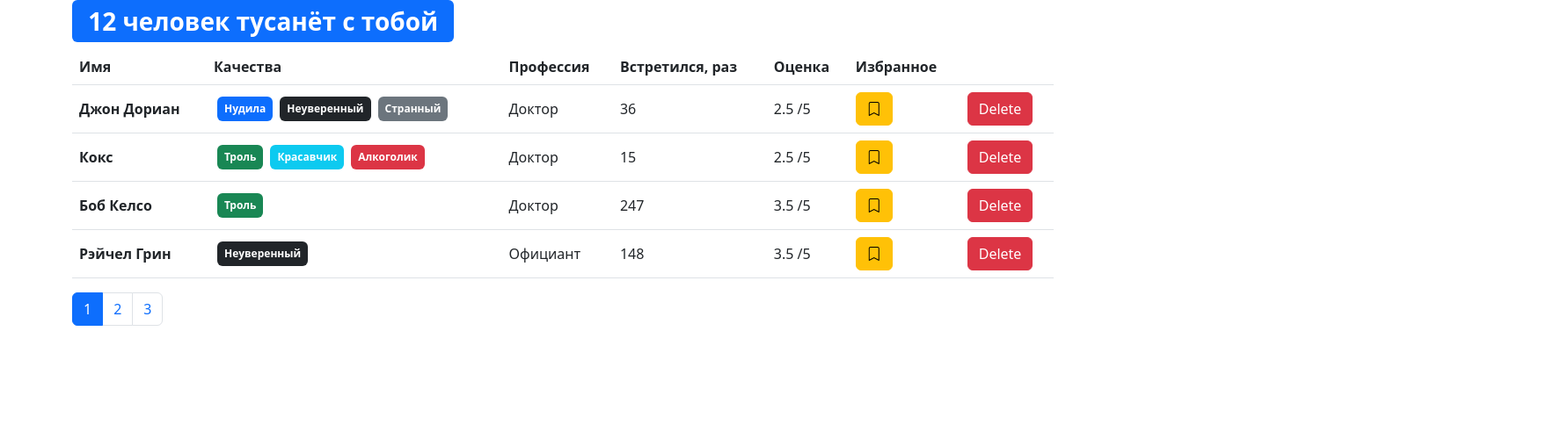
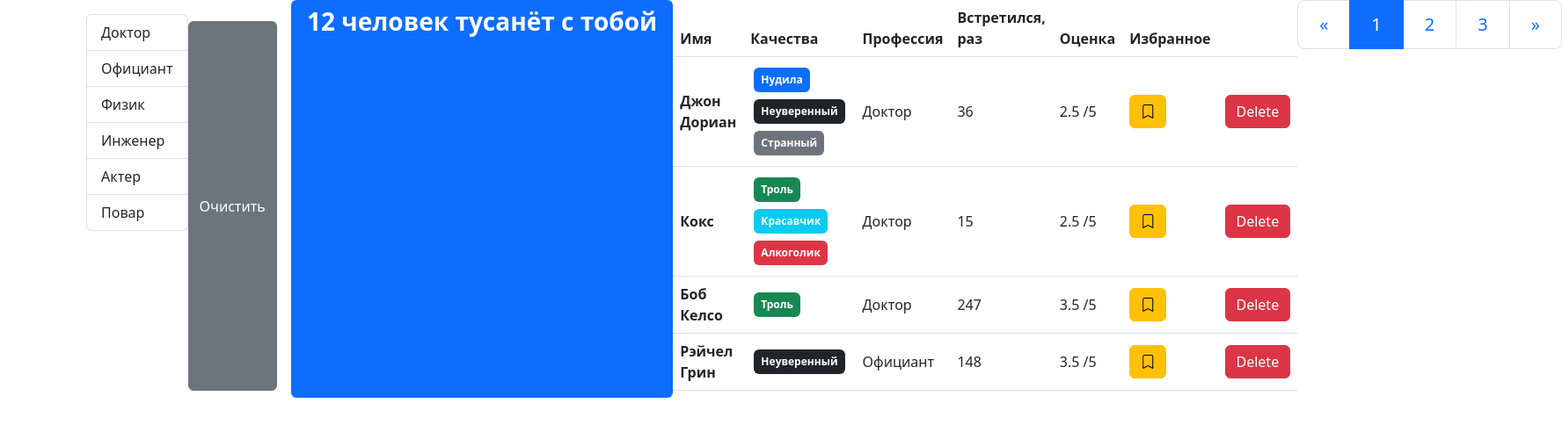
Before and after one commit to ruslangaifutdinov/fast-company, a React (Create React App) app: page /users in a window 1280 px wide. Shown: the top 492 px of the page at 88% size, 1776 px wide, since content can reach past the window. Built offline with nearby package versions, Linux system fonts and the light colour scheme.

Commit message:
refactoring and add filter items

```diff
--- a/src/app/App.js
+++ b/src/app/App.js
@@ -1,6 +1,5 @@
 import React, { useState } from "react";
 import Users from "./components/users";
-import SearchStatus from "./components/searchStatus";
 import api from "./api/index";
 
 const App = () => {
@@ -23,7 +22,6 @@ const App = () => {
 
     return (
         <div className="container">
-            <SearchStatus length={users.length} />
             <Users
                 users={users}
                 onDelete={handleDelete}
--- /dev/null
+++ b/src/app/api/fake.api/professions.api.js
@@ -0,0 +1,18 @@
+export const professions = {
+    doctor: { _id: "67rdca3eeb7f6fgeed471818", name: "Доктор" },
+    waiter: { _id: "67rdca3eeb7f6fgeed471820", name: "Официант" },
+    physics: { _id: "67rdca3eeb7f6fgeed471814", name: "Физик" },
+    engineer: { _id: "67rdca3eeb7f6fgeed471822", name: "Инженер" },
+    actor: { _id: "67rdca3eeb7f6fgeed471824", name: "Актер" },
+    cook: { _id: "67rdca3eeb7f6fgeed471829", name: "Повар" }
+};
+
+const fetchAll = () =>
+    new Promise((resolve) => {
+        window.setTimeout(function () {
+            resolve(professions);
+        }, 2000);
+    });
+export default {
+    fetchAll
+};
--- a/src/app/api/fake.api/user.api.js
+++ b/src/app/api/fake.api/user.api.js
@@ -1,11 +1,4 @@
-const professions = {
-    doctor: { _id: "67rdca3eeb7f6fgeed471818", name: "Доктор" },
-    waiter: { _id: "67rdca3eeb7f6fgeed471820", name: "Официант" },
-    physics: { _id: "67rdca3eeb7f6fgeed471814", name: "Физик" },
-    engineer: { _id: "67rdca3eeb7f6fgeed471822", name: "Инженер" },
-    actor: { _id: "67rdca3eeb7f6fgeed471824", name: "Актер" },
-    cook: { _id: "67rdca3eeb7f6fgeed471829", name: "Повар" }
-};
+import { professions } from "./professions.api";
 const qualities = {
     tedious: {
         _id: "67rdca3eeb7f6fgeed471198",
--- a/src/app/api/index.js
+++ b/src/app/api/index.js
@@ -1,5 +1,7 @@
 import * as users from "./fake.api/user.api";
+import professions from "./fake.api/professions.api";
 const API = {
-    users
+    users,
+    professions
 };
 export default API;
--- /dev/null
+++ b/src/app/components/groupList.jsx
@@ -0,0 +1,43 @@
+import React from "react";
+import PropTypes from "prop-types";
+const GroupList = ({
+    items,
+    valueProperty,
+    contentProperty,
+    onItemSelect,
+    selectedItem
+}) => {
+    return (
+        <>
+            <ul className="list-group">
+                {Object.keys(items).map((item) => (
+                    <li
+                        key={items[item][valueProperty]}
+                        className={
+                            "list-group-item" +
+                            (items[item] === selectedItem ? " active" : "")
+                        }
+                        onClick={() => onItemSelect(items[item])}
+                        role="button"
+                    >
+                        {items[item][contentProperty]}
+                    </li>
+                ))}
+            </ul>
+        </>
+    );
+};
+GroupList.defaultProps = {
+    valueProperty: "_id",
+    contentProperty: "name"
+};
+
+GroupList.propTypes = {
+    items: PropTypes.object.isRequired,
+    valueProperty: PropTypes.string.isRequired,
+    contentProperty: PropTypes.string.isRequired,
+    onItemSelect: PropTypes.func,
+    selectedItem: PropTypes.object
+};
+
+export default GroupList;
--- a/src/app/components/pagination.jsx
+++ b/src/app/components/pagination.jsx
@@ -9,7 +9,12 @@ const Pagination = ({ itemsCount, pageSize, onPageChange, currentPage }) => {
 
     return (
         <nav>
-            <ul className="pagination">
+            <ul className="pagination justify-content-center pagination-lg">
+                <li className="page-item">
+                    <a className="page-link" href="#" aria-label="Previous">
+                        <span aria-hidden="true">&laquo;</span>
+                    </a>
+                </li>
                 {pages.map((page) => (
                     <li key={"page_" + page} className="page-item">
                         <button
@@ -23,6 +28,11 @@ const Pagination = ({ itemsCount, pageSize, onPageChange, currentPage }) => {
                         </button>
                     </li>
                 ))}
+                <li className="page-item">
+                    <a className="page-link" href="#" aria-label="Next">
+                        <span aria-hidden="true">&raquo;</span>
+                    </a>
+                </li>
             </ul>
         </nav>
     );
--- a/src/app/components/users.jsx
+++ b/src/app/components/users.jsx
@@ -1,22 +1,60 @@
-import React, { useState } from "react";
+import React, { useState, useEffect } from "react";
 import { paginate } from "../utils/paginate";
 import Pagination from "./pagination";
 import User from "./user";
+import api from "../api";
 import PropTypes from "prop-types";
+import GroupList from "./groupList";
+import SearchStatus from "./searchStatus";
 
 const Users = ({ users, ...rest }) => {
-    const count = users.length;
-
     const pageSize = 4;
     const [currentPage, setCurrentPage] = useState(1);
+    const [professions, setProfessions] = useState();
+    const [selectedProf, setSelectedProf] = useState();
     const handlePageChange = (pageIndex) => {
         setCurrentPage(pageIndex);
     };
 
-    const userCrop = paginate(users, currentPage, pageSize);
+    useEffect(() => {
+        api.professions.fetchAll().then((data) => {
+            setProfessions(Object.assign(data));
+        });
+    }, []);
+
+    const handleProfessionSelect = (item) => {
+        setSelectedProf(item);
+    };
+
+    const filteredUsers = selectedProf
+        ? users.filter((user) => user.profession === selectedProf)
+        : users;
+    const count = filteredUsers.length;
+    const userCrop = paginate(filteredUsers, currentPage, pageSize);
+
+    const clearFilter = () => {
+        setSelectedProf();
+    };
 
     return (
-        <>
+        <div className="d-flex">
+            {professions && (
+                <div className="d-flex d-column d-shrink-0 p-3">
+                    <GroupList
+                        selectedItem={selectedProf}
+                        items={professions}
+                        onItemSelect={handleProfessionSelect}
+                    />
+                    <button
+                        className="btn btn-secondary mt-2"
+                        onClick={clearFilter}
+                    >
+                        Очистить
+                    </button>
+                </div>
+            )}
+            <div className="d-flex d-column">
+                <SearchStatus length={count} />
                 {count > 0 && (
                     <table className="table align-middle">
                         <thead>
@@ -37,13 +75,16 @@ const Users = ({ users, ...rest }) => {
                         </tbody>
                     </table>
                 )}
+                <div className="d-flex justify-content-center">
                     <Pagination
                         itemsCount={count}
                         pageSize={pageSize}
                         currentPage={currentPage}
                         onPageChange={handlePageChange}
                     />
-        </>
+                </div>
+            </div>
+        </div>
     );
 };
 Users.propTypes = {
```
Also changed, not shown: .eslintrc.js. Lines whose indentation alone changed are shown as unchanged.
